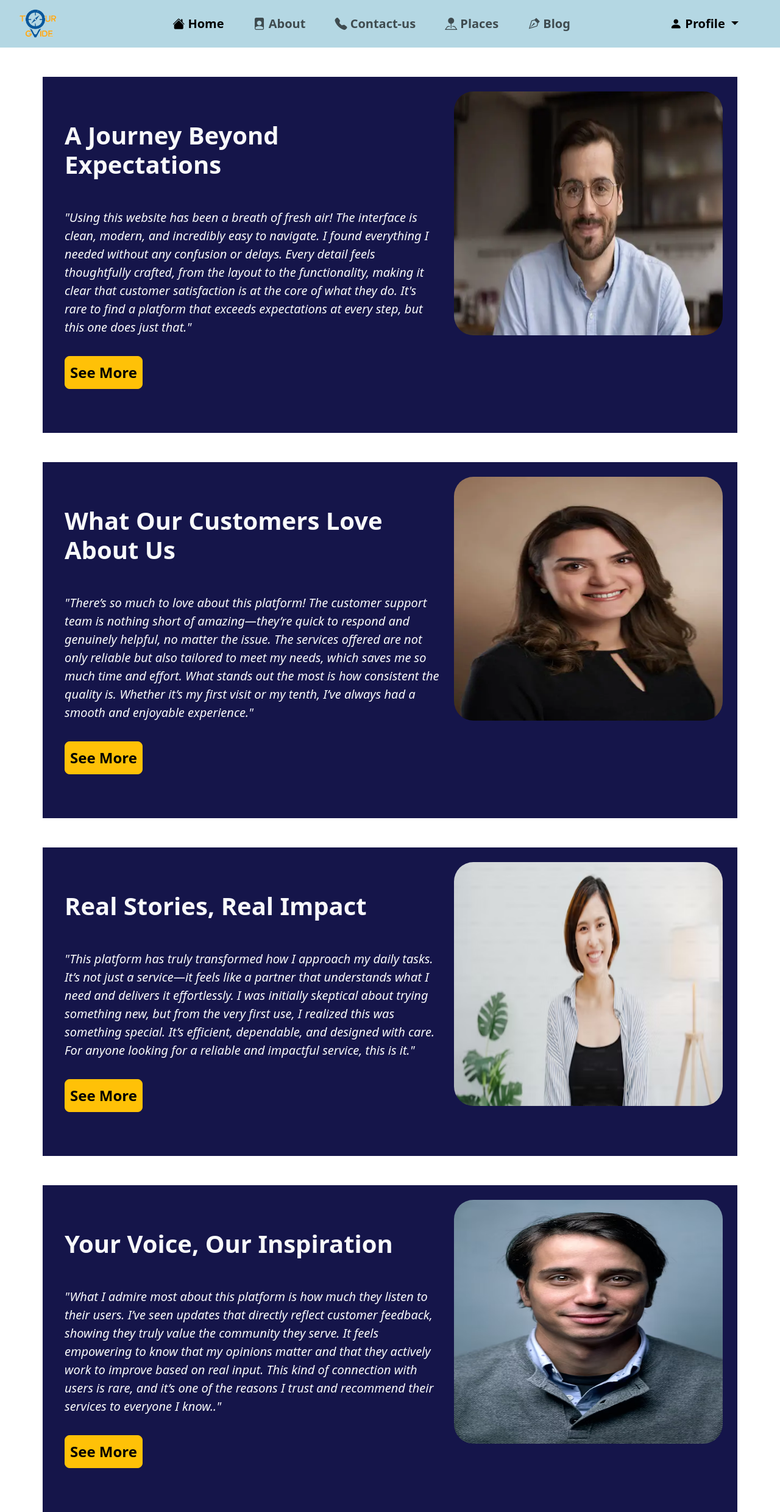
After one commit to 21priti/tourist, a PHP site: page /blog.php in a window 1280 px wide. The commit adds this page. Shown: the whole page at 61% size. Run offline with PHP 8.4, Linux system fonts and the light colour scheme.

Commit message:
blog page

```diff
--- /dev/null
+++ b/blog.php
@@ -0,0 +1,96 @@
+
+<!DOCTYPE html>
+<html lang="en">
+<head>
+    <meta charset="UTF-8">
+    <meta name="viewport" content="width=device-width, initial-scale=1.0">
+    <title>blog</title>
+
+
+    <style>
+        #main{
+            background-color: rgb(21, 21, 74);
+        }
+        #img{
+            height:400px;
+            width: 450px;
+        }
+        </style>
+</head>
+<body>
+<?php
+require_once "navbar.php"
+?>
+
+
+    <div class="container p-4 mt-5" id="main">
+        <div class="row ">
+            <div class="col-md-7 py-5 ps-4">
+            <h1 class="text-light fw-bold">A Journey Beyond Expectations</h1>
+                <p class="fs-5 fst-italic text-light mt-5">
+                    "Using this website has been a breath of fresh air! The interface is clean, modern, and incredibly easy to navigate.
+                    I found everything I needed without any confusion or delays. Every detail feels thoughtfully crafted, from the layout to
+                     the functionality, making it clear that customer satisfaction is at the core of what they do.
+                    It's rare to find a platform that exceeds expectations at every step, but this one does just that."
+    </p>
+    <a href="#" class="btn btn-warning mt-3 text-decoration-none rounded-3 fw-bold fs-4 p-2">See More</a>
+</div>
+<div class="col-md-5">
+    <image src="./image/profilepic4.webp" class=" img-fluid rounded-5" id="img">
+</div>
+</div>
+    </div>
+<div class="container p-4 mt-5" id="main">
+<div class="row">
+            <div class="col-md-7 py-5 ps-4">
+            <h1 class="text-light fw-bold">What Our Customers Love About Us</h1>
+                <p class="fs-5 fst-italic text-light mt-5">
+                    "There’s so much to love about this platform! The customer support team is nothing short of amazing—they’re quick to
+                    respond and genuinely helpful, no matter the issue. The services offered are not only reliable but also tailored to meet my
+                    needs, which saves me so much time and effort. What stands out the most is how consistent the quality is.
+                    Whether it’s my first visit or my tenth, I’ve always had a smooth and enjoyable experience."
+    </p>
+    <a href="#" class="btn btn-warning mt-3 text-decoration-none rounded-3 fw-bold fs-4 p-2">See More</a>
+</div>
+<div class="col-md-5">
+    <image src="./image/profilepic3.webp" class=" img-fluid rounded-5" id="img">
+</div>
+</div>
+</div>
+<div class="container p-4 mt-5" id="main">
+<div class="row">
+            <div class="col-md-7 py-5 ps-4">
+            <h1 class="text-light fw-bold">Real Stories, Real Impact</h1>
+                <p class="fs-5 fst-italic text-light mt-5">
+                    "This platform has truly transformed how I approach my daily tasks. It’s not just a service—it feels like a partner that
+                    understands what I need and delivers it effortlessly. I was initially skeptical about trying something new, but from the very
+                    first use, I realized this was something special.
+                    It’s efficient, dependable, and designed with care. For anyone looking for a reliable and impactful service, this is it."
+    </p>
+    <a href="#" class="btn btn-warning mt-3 text-decoration-none rounded-3 fw-bold fs-4 p-2">See More</a>
+</div>
+<div class="col-md-5">
+    <image src="./image/profilepic2.avif" class=" img-fluid rounded-5" id="img">
+</div>
+</div>
+</div>
+<div class="container p-4 mt-5" id="main">
+<div class="row">
+            <div class="col-md-7 py-5 ps-4">
+            <h1 class="text-light fw-bold">Your Voice, Our Inspiration</h1>
+                <p class="fs-5 fst-italic text-light mt-5">
+                    "What I admire most about this platform is how much they listen to their users. I’ve seen updates that directly reflect customer
+                    feedback, showing they truly value the community they serve. It feels empowering to know that my opinions matter and that they actively work to improve based on real input. This kind of connection with users is rare, and it’s
+                    one of the reasons I trust and recommend their services to everyone I know.."
+    </p>
+    <a href="#" class="btn btn-warning mt-3 text-decoration-none rounded-3 fw-bold fs-4 p-2">See More</a>
+</div>
+<div class="col-md-5">
+    <image src="./image/profilepic1.avif" class=" img-fluid rounded-5" id="img">
+</div>
+</div>
+</div>
+
+
+</body>
+</html>
--- a/navbar.php
+++ b/navbar.php
@@ -23,19 +23,19 @@
         <ul class="navbar-nav mx-auto mb-lg-0 fs-5 fw-bold">
             <li class="nav-item px-3">
 
-              <a class="nav-link active" aria-current="page" href="#"><i class="bi bi-house-fill"></i> Home</a>
+              <a class="nav-link active" aria-current="page" href="home.php"><i class="bi bi-house-fill"></i> Home</a>
             </li>
             <li class="nav-item px-3">
-              <a class="nav-link" href="#"><i class="bi bi-file-person-fill"></i> About</a>
+              <a class="nav-link" href="about.php"><i class="bi bi-file-person-fill"></i> About</a>
             </li>
             <li class="nav-item px-3">
-              <a class="nav-link"><i class="bi bi-telephone-fill"></i> Contact-us</a>
+              <a class="nav-link" href="contact.php"><i class="bi bi-telephone-fill"></i> Contact-us</a>
             </li>
             <li class="nav-item px-3">
-              <a class="nav-link"><i class="bi bi-pin-map-fill"></i> Places</a>
+              <a class="nav-link" href="packages.php"><i class="bi bi-pin-map-fill"></i> Places</a>
             </li>
             <li class="nav-item px-3">
-              <a class="nav-link"><i class="bi bi-vector-pen"></i> Blog</a>
+              <a class="nav-link" href="blog.php"><i class="bi bi-vector-pen"></i> Blog</a>
             </li>
           </ul>
           <span class="navbar-text me-5">
```
Also changed, not shown: home.php (+1 -6 lines), nav1.php (deleted, +0 -18 lines), image/profilepic1.avif (added), image/profilepic2.avif (added), image/profilepic3.webp (added), image/profilepic4.webp (added).
